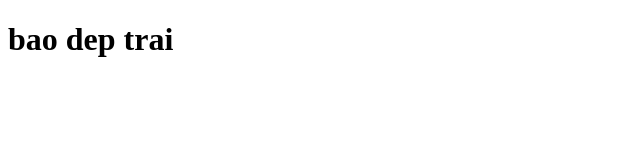
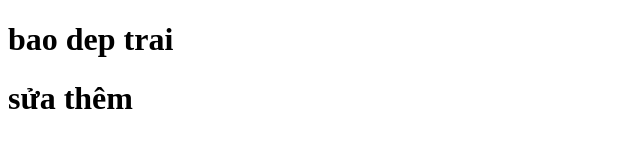
Before and after one commit to Bao0807/du_an5, a plain HTML site: page index.html in a window 1280 px wide. Shown: the whole page, without its empty margins (0-640 px from the left). Drawn offline with Linux system fonts and the light colour scheme.

Commit message:
sửa lần 1

```diff
--- a/index.html
+++ b/index.html
@@ -7,5 +7,6 @@
 </head>
 <body>
     <h1>bao dep trai</h1>
+    <h1>sửa thêm</h1>
 </body>
 </html>
```
